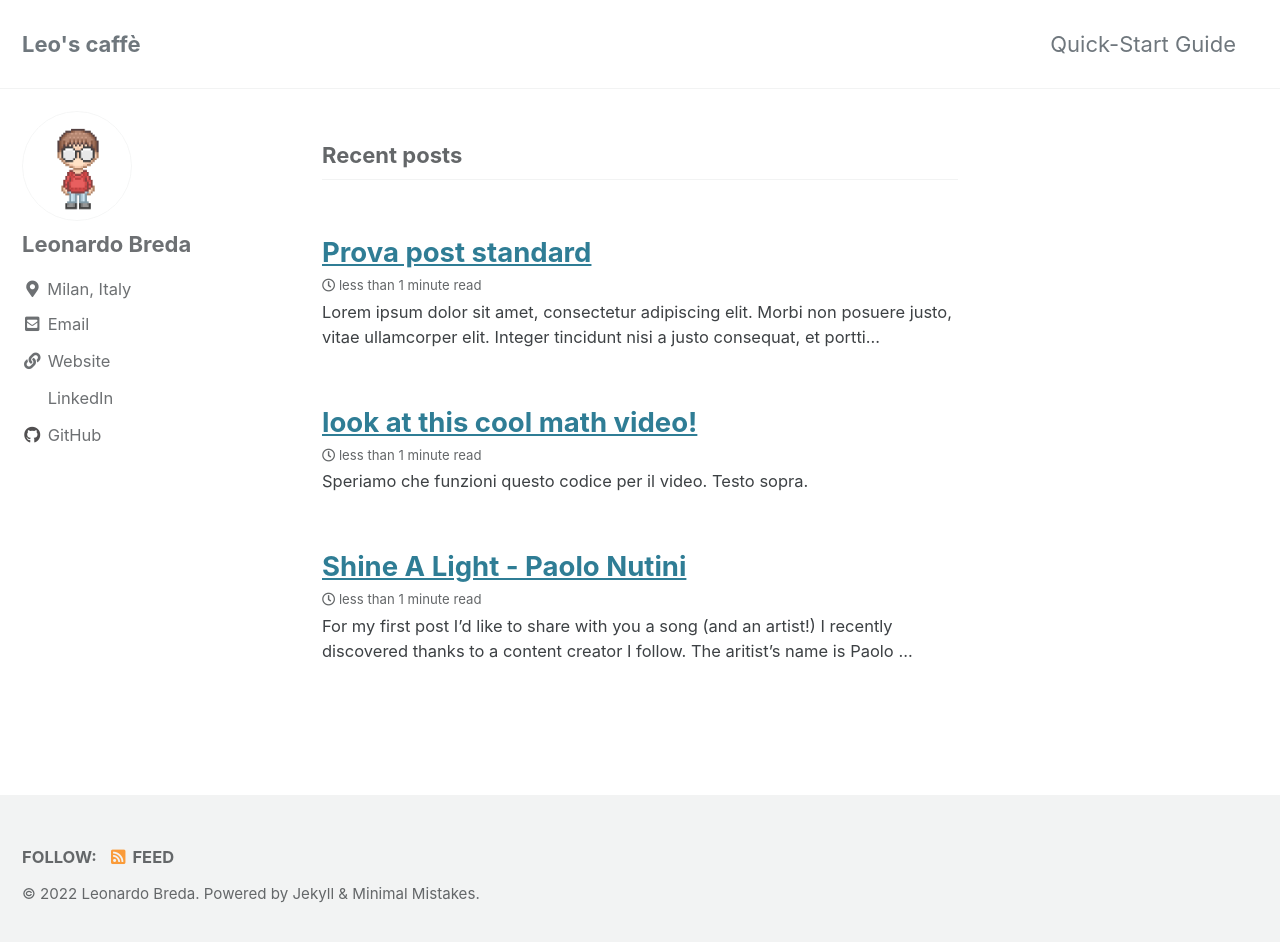
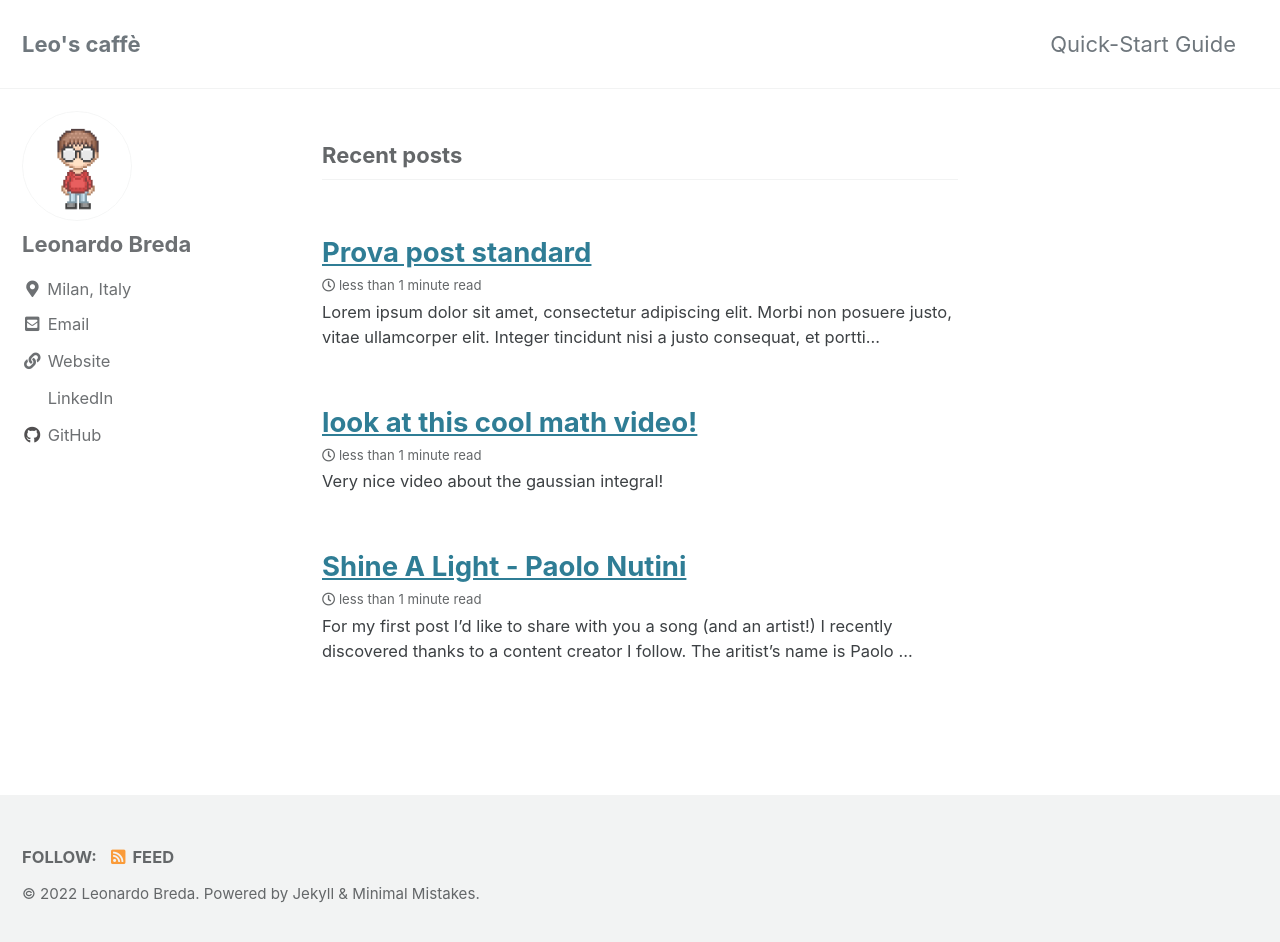
Before and after one commit to leo-breda/leo-breda.github.io, a Jekyll site: the page built from index.html, in a window 1280 px wide and 949 px high. Shown: the top 942 px of the window. Built offline with Jekyll 4.4.1, drawn with Linux system fonts in a browser that asks for light colours; cached includes are drawn as plain includes; the list of posts is cut into pages by our own code.

Commit message:
Update 2022-06-17-ProvaScatolone.md

```diff
--- a/scatolone/_posts/2022-06-17-ProvaScatolone.md
+++ b/scatolone/_posts/2022-06-17-ProvaScatolone.md
@@ -1,11 +1,10 @@
 ---
-layout: post
 title: look at this cool math video!
-tags: math video
+tags:
+  - math
+  - video
 ---
 
-Speriamo che funzioni questo codice per il video. Testo sopra.
+Very nice video about the gaussian integral!
 
 <iframe width="1280" height="480" src="https://www.youtube.com/embed/OS6tR2jyC8Q" title="The Gaussian integral" frameborder="0" allow="accelerometer; autoplay; clipboard-write; encrypted-media; gyroscope; picture-in-picture" allowfullscreen></iframe>
-
-Testo sotto.
```
